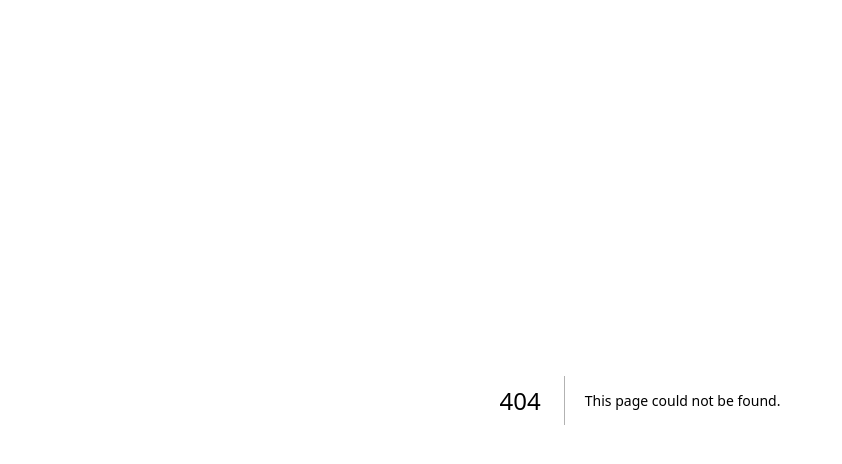
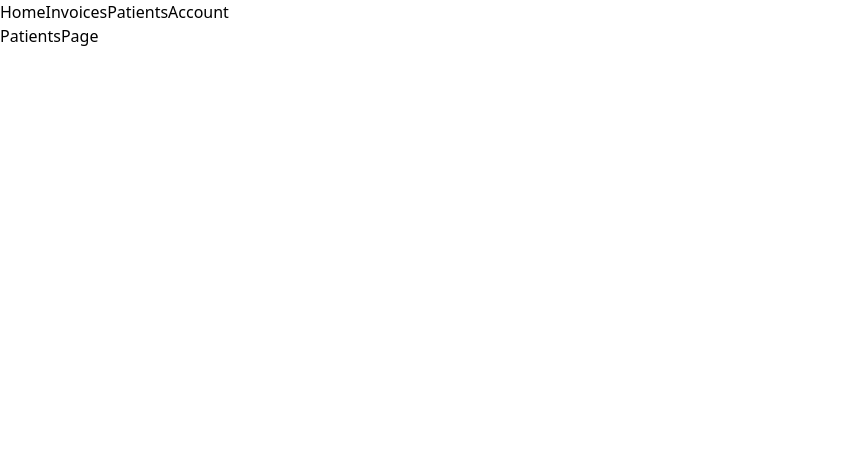
Before and after one commit to devsreacting/MusicTherapyManager, a Next.js app in the folder music_therapy_manager/: page /patients in a window 1280 px wide. Before the commit this address had no page. Shown: the top 464 px of the page, without its empty margins (0-842 px from the left). Built offline with nearby package versions, Linux system fonts and the light colour scheme.

Commit message:
navbar basic routing and folder setup

```diff
--- /dev/null
+++ b/music_therapy_manager/app/account/page.js
@@ -0,0 +1,10 @@
+
+export default function AccountPage() {
+
+
+    return (
+        <div>
+            <h1>Account Page</h1>
+        </div>
+    );
+}
--- /dev/null
+++ b/music_therapy_manager/app/invoices/page.js
@@ -0,0 +1,10 @@
+
+export default  function InvoicesPage() {
+
+
+  return (
+    <div>
+      <h1>Invoices</h1>
+    </div>
+  );
+}
--- a/music_therapy_manager/app/layout.jsx
+++ b/music_therapy_manager/app/layout.js
@@ -1,5 +1,5 @@
 import './globals.css'
-
+import Navbar from './navbar'
 export default function RootLayout({ children }) {
   return (
     <html lang="en">
@@ -7,7 +7,10 @@ export default function RootLayout({ children }) {
         <head /> will contain the components returned by the nearest parent
         head.jsx. Find out more at https://beta.nextjs.org/docs/api-reference/file-conventions/head
       */}
+
       <head />
+      <Navbar />
+
       <body>{children}</body>
     </html>
   )
--- /dev/null
+++ b/music_therapy_manager/app/navbar.js
@@ -0,0 +1,21 @@
+import Link from 'next/link';
+
+const Navbar = () => (
+  <nav>
+    <Link href="/">
+      Home
+    </Link>
+    <Link href="/invoices">
+      Invoices
+    </Link>
+    <Link href="/patients">
+      Patients
+    </Link>
+    <Link href="/account">
+      Account
+    </Link>
+  </nav>
+);
+
+
+export default Navbar;
--- /dev/null
+++ b/music_therapy_manager/app/patients/page.js
@@ -0,0 +1,10 @@
+
+export default  function PatientsPage() {
+
+
+    return (
+      <div>
+        <h1>PatientsPage</h1>
+      </div>
+    );
+  }
--- a/music_therapy_manager/package.json
+++ b/music_therapy_manager/package.json
@@ -16,8 +16,10 @@
     "react-dom": "18.2.0"
   },
   "devDependencies": {
+    "@types/react": "18.0.27",
     "autoprefixer": "^10.4.13",
     "postcss": "^8.4.21",
-    "tailwindcss": "^3.2.4"
+    "tailwindcss": "^3.2.4",
+    "typescript": "4.9.4"
   }
 }
```
Also changed, not shown: music_therapy_manager/app/invoices/[id]/page.js (added), 1 other file (tests, documents, lock files or other folders).
